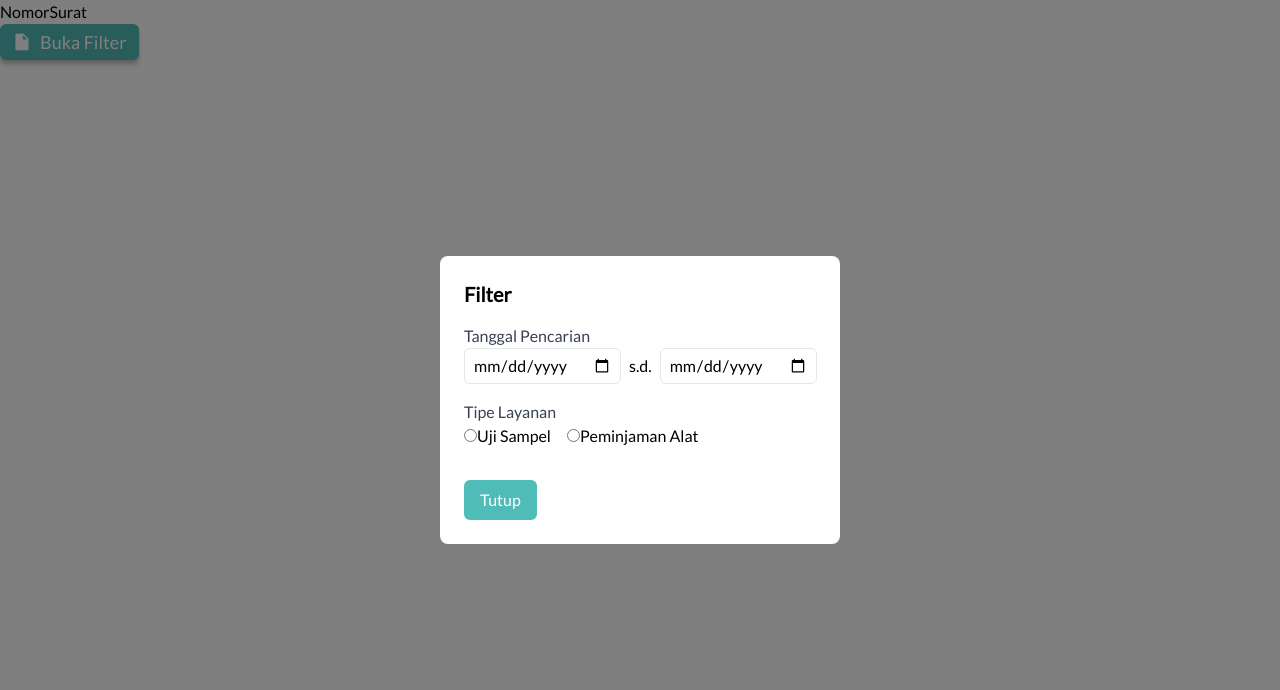
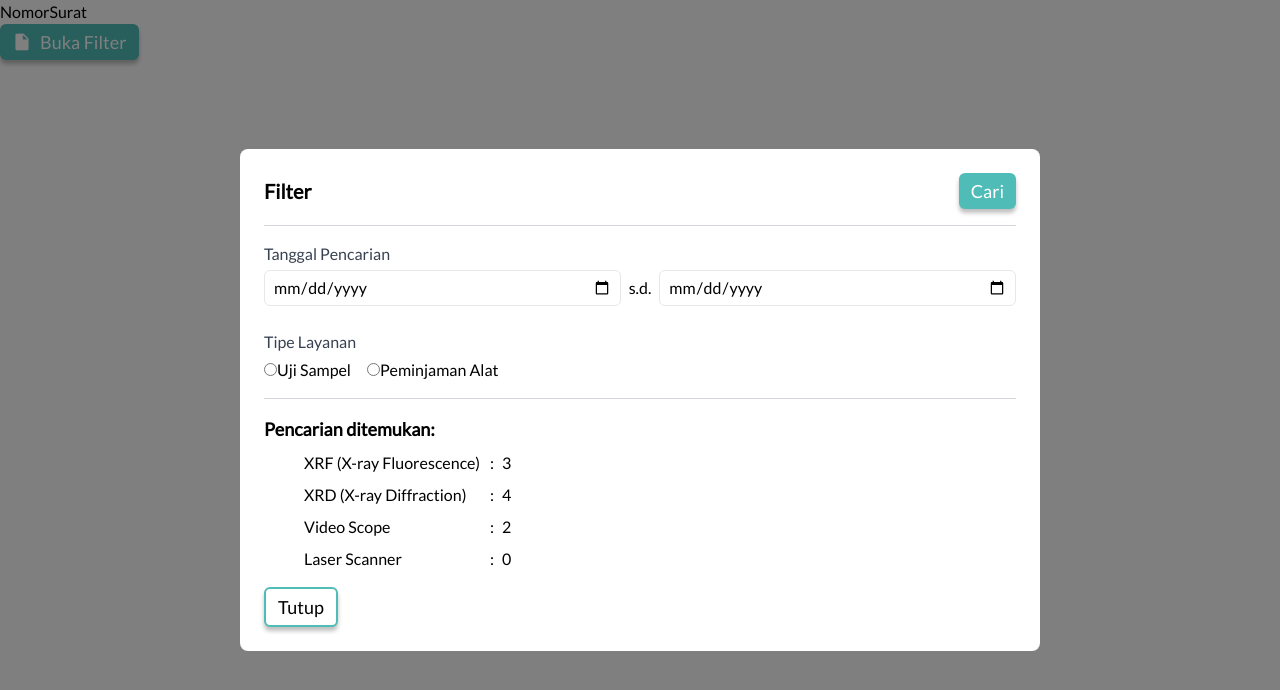
Before and after one commit to nurrochman954/LabMCB, a Next.js app in the folder labmcb/: page /admin in a window 1280 px wide. Both pictures are taken after a click on the button "Buka Filter". Shown: the top 690 px of the page. Built offline with nearby package versions, Linux system fonts and the light colour scheme.

Commit message:
Update : Fixing filter popup layout and costumizing TombolDU so it can disable icon

```diff
--- a/labmcb/components/Filter.tsx
+++ b/labmcb/components/Filter.tsx
@@ -1,4 +1,6 @@
 import React, { useState } from 'react';
+import ButtonDU from "@/components/TombolDU";
+
 
 interface FilterProps {
     onClose: () => void;
@@ -7,11 +9,18 @@ interface FilterProps {
 const Filter: React.FC<FilterProps> = ({ onClose }) => {
     return (
         <div className="fixed inset-0 bg-black bg-opacity-50 flex justify-center items-center z-50">
-            <div className="bg-white rounded-lg p-6 w-[400px]">
-                <h2 className="text-xl font-semibold mb-4">Filter</h2>
-                <div className="mb-4">
+            <div className="bg-white rounded-lg p-6 w-[800px]">
+                <div className="flex items-center justify-between">
+                    <h2 className="text-xl font-semibold">Filter</h2>
+                    <ButtonDU text="Cari" variant="primary" onClick={() => console.log('Clicked')} showIcon={false} />
+                </div>
+
+                <hr className="border-t border-gray-300 my-4" />
+
+                {/* Date Range Filter */}
+                <div className="mb-6">
                     <label className="block text-gray-700">Tanggal Pencarian</label>
-                    <div className="flex items-center space-x-2">
+                    <div className="flex items-center space-x-2 mt-1">
                         <input
                             type="date"
                             className="border rounded-md px-2 py-1 w-full"
@@ -23,9 +32,11 @@ const Filter: React.FC<FilterProps> = ({ onClose }) => {
                         />
                     </div>
                 </div>
+
+                {/* Service Type Filter */}
                 <div className="mb-4">
                     <label className="block text-gray-700">Tipe Layanan</label>
-                    <div className="flex items-center space-x-4">
+                    <div className="flex items-center space-x-4 mt-1">
                         <label>
                             <input type="radio" name="tipeLayanan" value="uji" />
                             Uji Sampel
@@ -36,12 +47,42 @@ const Filter: React.FC<FilterProps> = ({ onClose }) => {
                         </label>
                     </div>
                 </div>
-                <button
-                    onClick={onClose}
-                    className="mt-4 bg-softsec text-white px-4 py-2 rounded-md"
-                >
-                    Tutup
-                </button>
+
+                {/* Horizontal Line */}
+                <hr className="border-t border-gray-300 my-4" />
+
+                {/* Pencarian Ditemukan Section */}
+                <div className="mb-4">
+                    <h3 className="text-lg font-semibold">Pencarian ditemukan:</h3>
+                    <div className="grid grid-cols-1 gap-y-2 ml-10 mt-2">
+                        <div className="flex space-x-2">
+                            <div className="w-1/4 text-left">XRF (X-ray Fluorescence)</div>
+                            <div className="w-1/60 text-center">:</div>
+                            <div className="w-1/8 text-right">3</div>
+                        </div>
+                        <div className="flex space-x-2">
+                            <div className="w-1/4 text-left">XRD (X-ray Diffraction)</div>
+                            <div className="w-1/60 text-center">:</div>
+                            <div className="w-1/8 text-right">4</div>
+                        </div>
+                        <div className="flex space-x-2">
+                            <div className="w-1/4 text-left">Video Scope</div>
+                            <div className="w-1/60 text-center">:</div>
+                            <div className="w-1/8 text-right">2</div>
+                        </div>
+                        <div className="flex space-x-2">
+                            <div className="w-1/4 text-left">Laser Scanner</div>
+                            <div className="w-1/60 text-center">:</div>
+                            <div className="w-1/8 text-right">0</div>
+                        </div>
+                    </div>
+
+
+
+                </div>
+
+                {/* Close Button */}
+                <ButtonDU text="Tutup" variant="secondary" onClick={onClose} showIcon={false} />
             </div>
         </div>
     );
--- a/labmcb/components/TombolDU.tsx
+++ b/labmcb/components/TombolDU.tsx
@@ -5,13 +5,20 @@ interface ButtonDUProps {
   variant?: 'primary' | 'secondary'; // Style variant: primary or secondary
   href?: string; // Optional link for navigation
   onClick?: () => void; // Optional click handler
+  showIcon?: boolean; // Optional prop to control whether the icon is displayed
 }
 
-const ButtonDU: React.FC<ButtonDUProps> = ({ text, variant = 'primary', href, onClick }) => {
+const ButtonDU: React.FC<ButtonDUProps> = ({
+  text,
+  variant = 'primary',
+  href,
+  onClick,
+  showIcon = true // Default to true if not provided
+}) => {
   // Define class names for primary and secondary variants
   const classNames = variant === 'primary'
-    ? "bg-softsec text-white px-3 py-1 rounded-md text-lg hover:bg-secondary flex items-center"
-    : "bg-white text-black px-3 py-1 rounded-md text-lg hover:bg-softsec border-2 border-softsec flex items-center";
+    ? "bg-softsec text-white px-3 py-1 rounded-md text-lg hover:bg-secondary flex items-center z-50"
+    : "bg-white text-black px-3 py-1 rounded-md text-lg hover:bg-softsec border-2 border-softsec flex items-center z-50";
 
   // Define icons for different variants
   const imageSrc = variant === 'primary' ? "/assets/fileputih.png" : "/assets/unduhhitam.png";
@@ -25,7 +32,9 @@ const ButtonDU: React.FC<ButtonDUProps> = ({ text, variant = 'primary', href, on
         className={classNames}
         style={{ boxShadow: '0px 4px 4px rgba(0, 0, 0, 0.25)' }}
       >
-        <img src={imageSrc} alt={imageAlt} className="inline-block w-5 h-5 mr-2" />
+        {showIcon && (
+          <img src={imageSrc} alt={imageAlt} className="inline-block w-5 h-5 mr-2" />
+        )}
         {text}
       </a>
     );
@@ -38,7 +47,9 @@ const ButtonDU: React.FC<ButtonDUProps> = ({ text, variant = 'primary', href, on
       className={classNames}
       style={{ boxShadow: '0px 4px 4px rgba(0, 0, 0, 0.25)' }}
     >
-      <img src={imageSrc} alt={imageAlt} className="inline-block w-5 h-5 mr-2" />
+      {showIcon && (
+        <img src={imageSrc} alt={imageAlt} className="inline-block w-5 h-5 mr-2" />
+      )}
       {text}
     </button>
   );
```
